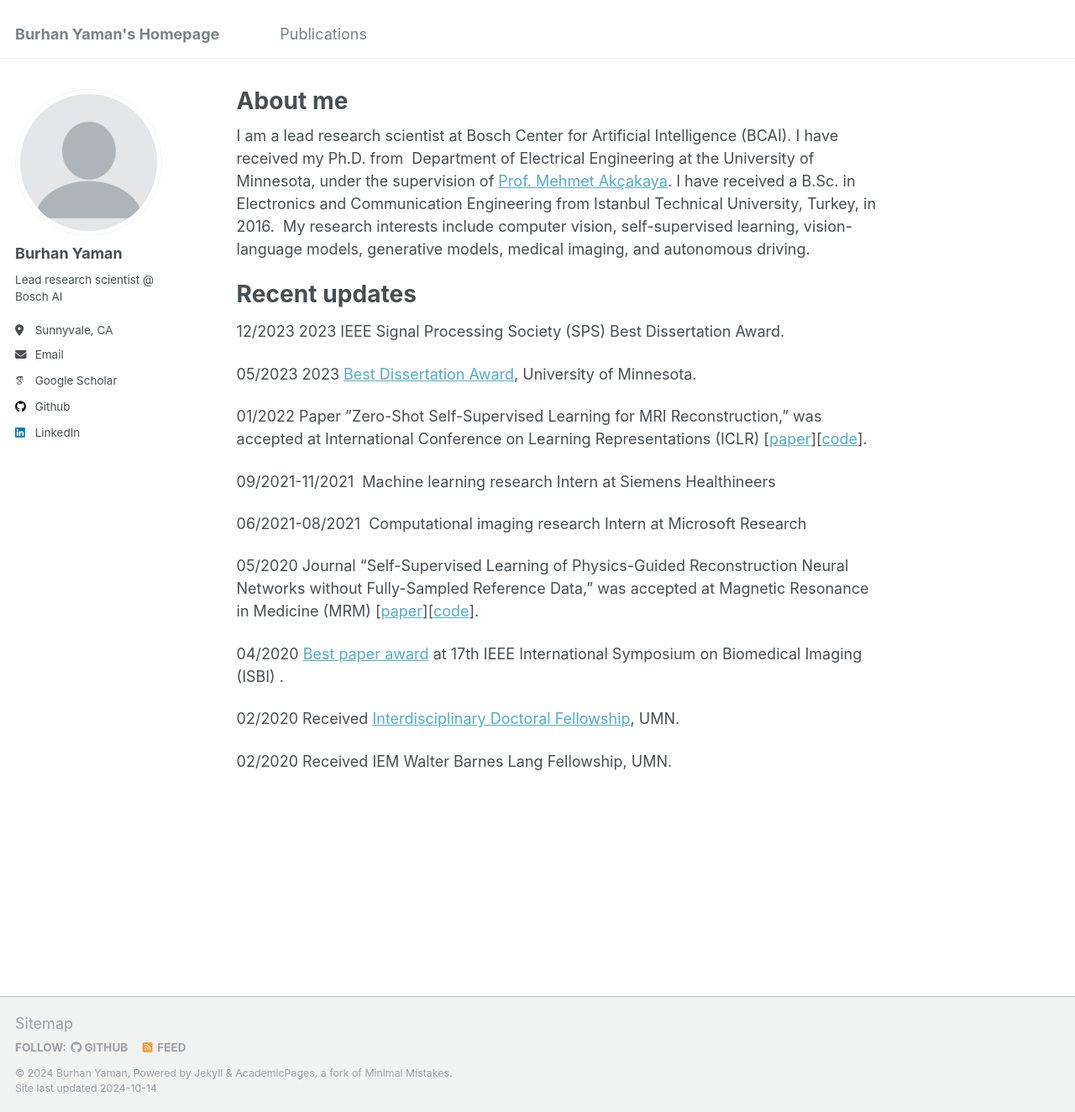
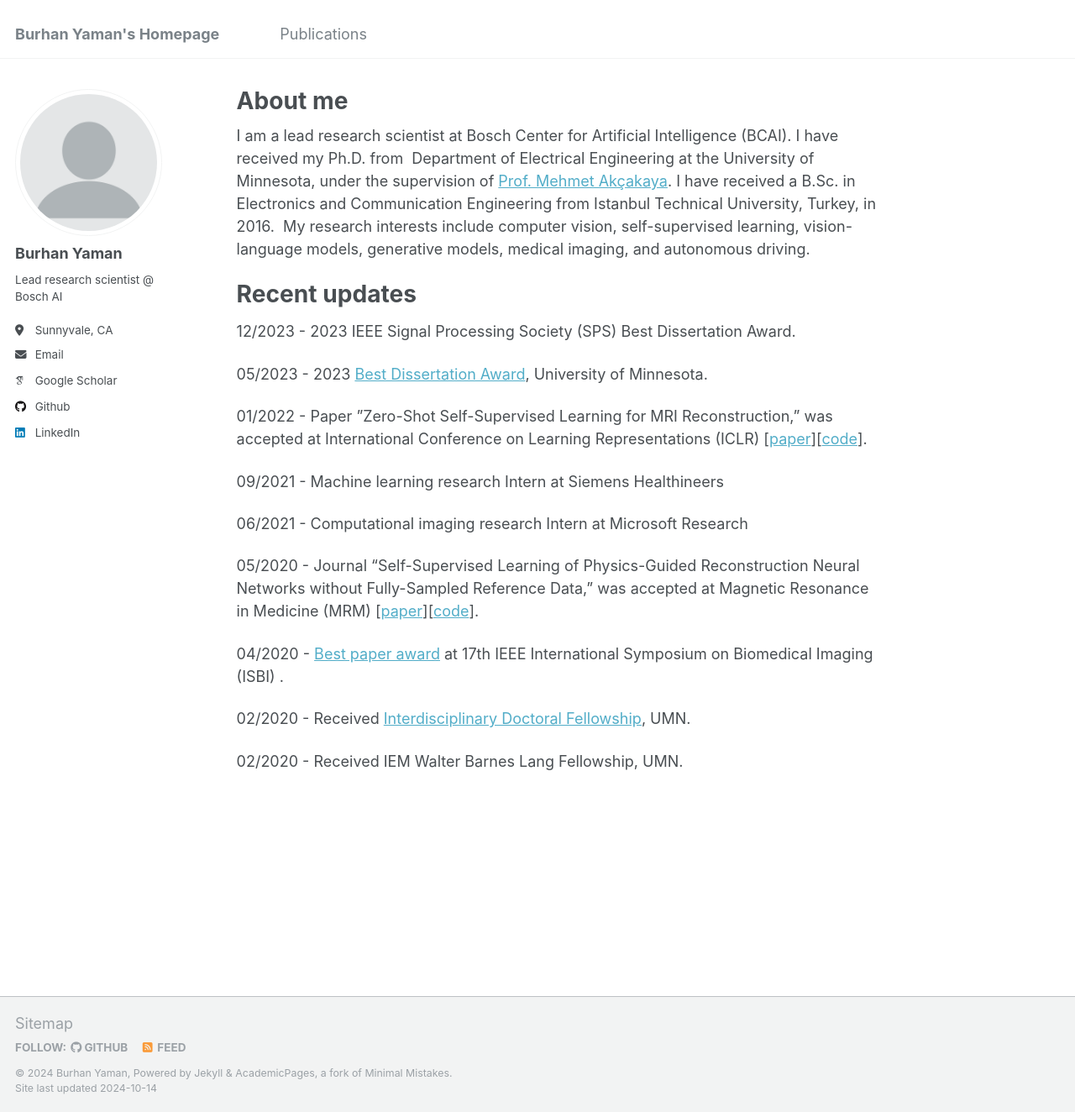
Before and after one commit to byaman14/byaman14.github.io, a Jekyll site: the page built from _pages/about.md, in a window 1280 px wide and 1324 px high. Shown: the whole window at 84% size. Built offline with Jekyll 4.4.1, drawn with Linux system fonts in a browser that asks for light colours; some web fonts are replaced.

Commit message:
Update about.md

```diff
--- a/_pages/about.md
+++ b/_pages/about.md
@@ -13,20 +13,20 @@ My research  interests include computer vision, self-supervised learning, vision
 
 # Recent updates
 
-12/2023  2023 IEEE Signal Processing Society (SPS) Best Dissertation Award.
+12/2023 - 2023 IEEE Signal Processing Society (SPS) Best Dissertation Award.
 
-05/2023  2023 [Best Dissertation Award](https://cse.umn.edu/ece/feature-stories/burhaneddin-yaman-recognized-best-dissertation-award#:~:text=Alumnus%20Burhaneddin%20Yaman%20(Ph.,physical%20sciences%20and%20engineering%20category.)),  University of Minnesota.
+05/2023 - 2023 [Best Dissertation Award](https://cse.umn.edu/ece/feature-stories/burhaneddin-yaman-recognized-best-dissertation-award#:~:text=Alumnus%20Burhaneddin%20Yaman%20(Ph.,physical%20sciences%20and%20engineering%20category.)),  University of Minnesota.
 
-01/2022  Paper "Zero-Shot Self-Supervised Learning for MRI Reconstruction," was accepted at International Conference on Learning Representations (ICLR) [[paper](https://openreview.net/forum?id=085y6YPaYjP)][[code](https://github.com/byaman14/ZS-SSL)].
+01/2022 - Paper "Zero-Shot Self-Supervised Learning for MRI Reconstruction," was accepted at International Conference on Learning Representations (ICLR) [[paper](https://openreview.net/forum?id=085y6YPaYjP)][[code](https://github.com/byaman14/ZS-SSL)].
 
-09/2021-11/2021  Machine learning research Intern at Siemens Healthineers
+09/2021 - Machine learning research Intern at Siemens Healthineers
 
-06/2021-08/2021  Computational imaging research Intern at Microsoft Research
+06/2021 - Computational imaging research Intern at Microsoft Research
 
-05/2020 Journal "Self-Supervised Learning of Physics-Guided Reconstruction Neural Networks without Fully-Sampled Reference Data," was accepted at Magnetic Resonance in Medicine (MRM) [[paper](https://onlinelibrary.wiley.com/doi/abs/10.1002/mrm.28378)][[code](https://github.com/byaman14/SSDU)].
+05/2020 - Journal "Self-Supervised Learning of Physics-Guided Reconstruction Neural Networks without Fully-Sampled Reference Data," was accepted at Magnetic Resonance in Medicine (MRM) [[paper](https://onlinelibrary.wiley.com/doi/abs/10.1002/mrm.28378)][[code](https://github.com/byaman14/SSDU)].
 
-04/2020 [Best paper award](https://biomedicalimaging.org/2020/wp-content/uploads/static-html-to-wp/data/dff0d41695bbae509355435cd32ecf5d/best-paper-awards.html) at 17th IEEE International Symposium on Biomedical Imaging (ISBI) .
+04/2020 - [Best paper award](https://biomedicalimaging.org/2020/wp-content/uploads/static-html-to-wp/data/dff0d41695bbae509355435cd32ecf5d/best-paper-awards.html) at 17th IEEE International Symposium on Biomedical Imaging (ISBI) .
 
-02/2020 Received [Interdisciplinary Doctoral Fellowship](https://grad.umn.edu/news-events/news-overview/2020-2021-interdisciplinary-doctoral-fellowship-recipients-announced), UMN.
+02/2020 - Received [Interdisciplinary Doctoral Fellowship](https://grad.umn.edu/news-events/news-overview/2020-2021-interdisciplinary-doctoral-fellowship-recipients-announced), UMN.
 
-02/2020 Received IEM Walter Barnes Lang Fellowship, UMN.
+02/2020 - Received IEM Walter Barnes Lang Fellowship, UMN.
```
